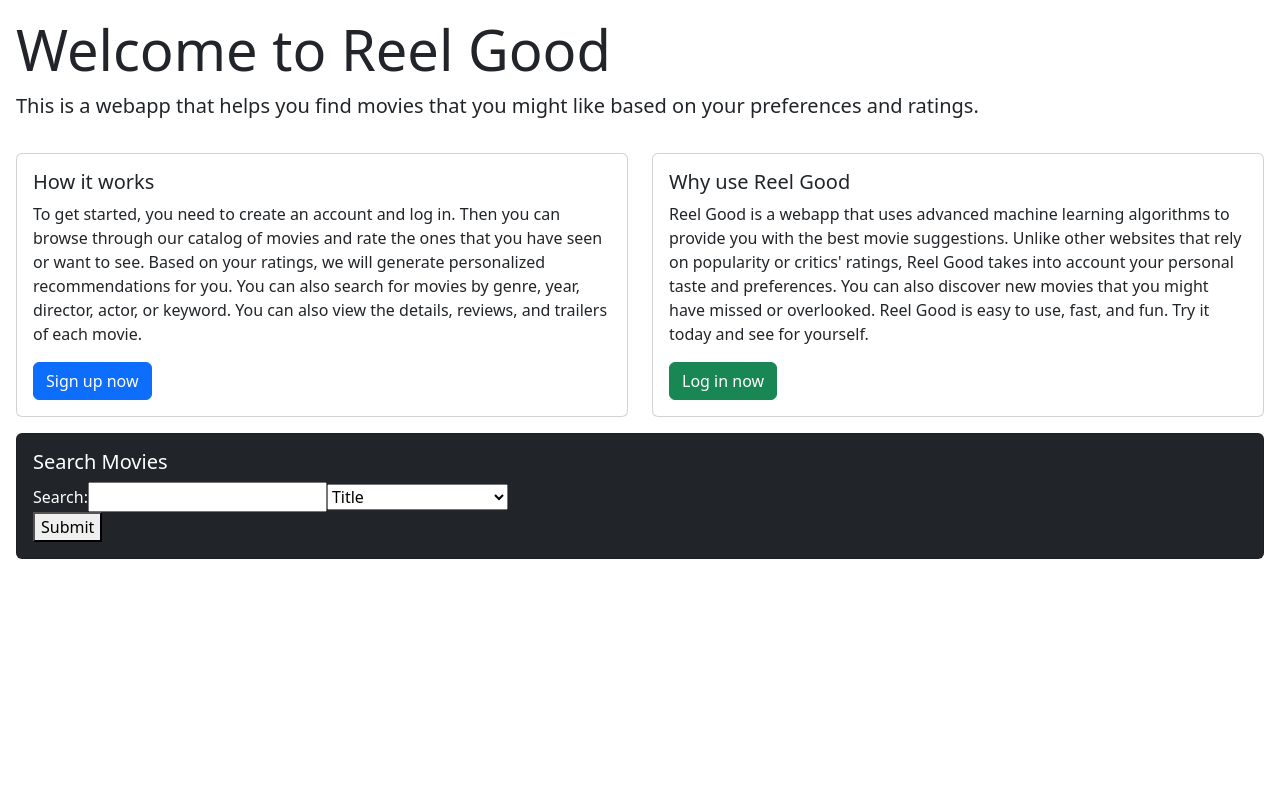
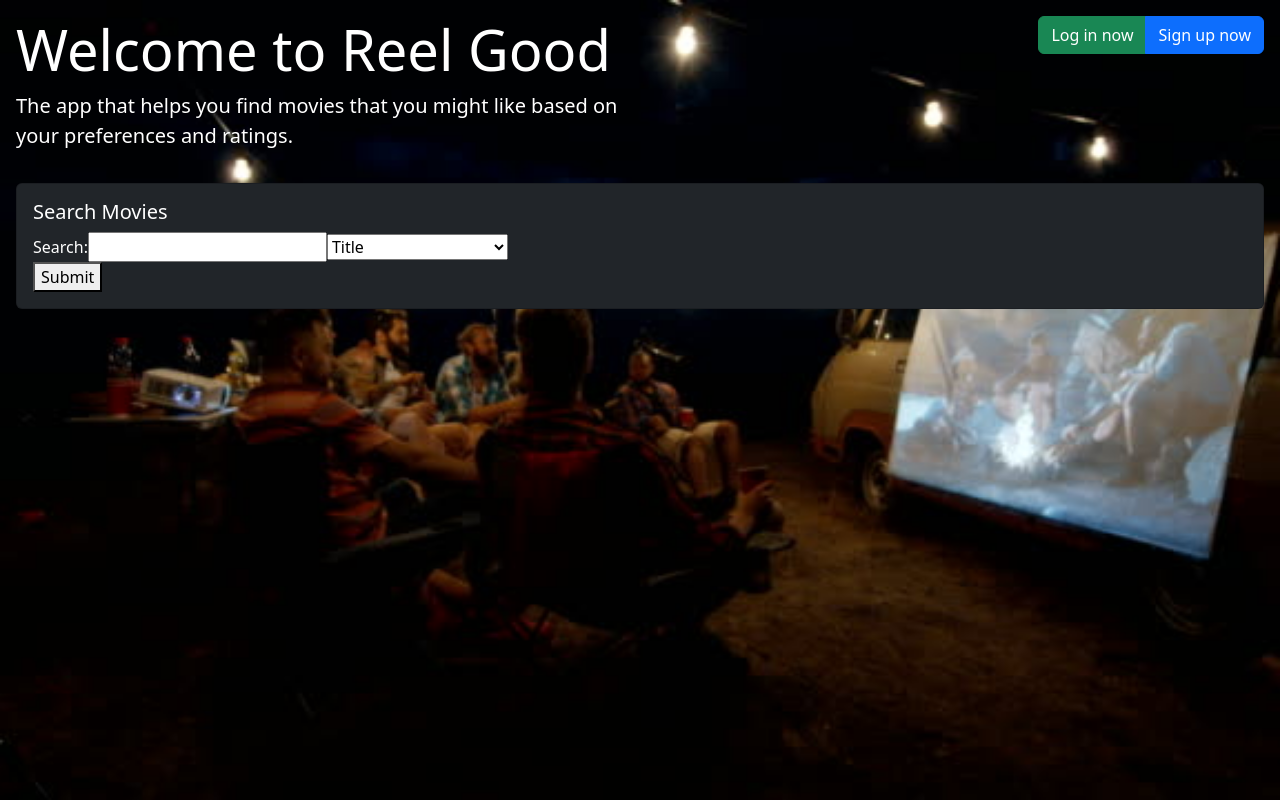
Before and after one commit to ReelGoodOSU/reel-good, a React (Create React App) app: page / in a window 1280 px wide. Built offline with nearby package versions, Linux system fonts and the light colour scheme.

Commit message:
prettier homepage

```diff
--- a/src/App.css
+++ b/src/App.css
@@ -1,10 +1,18 @@
 .App {
   text-align: left;
 }
-
 .App-logo {
   height: 40vmin;
   pointer-events: none;
+}
+
+body {
+  background: url("../media/istockphoto-997308120-640x640-1.jpg") no-repeat
+    center center fixed;
+  -webkit-background-size: cover;
+  -moz-background-size: cover;
+  -o-background-size: cover;
+  background-size: cover;
 }
 
 @media (prefers-reduced-motion: no-preference) {
--- a/src/components/SearchForm.js
+++ b/src/components/SearchForm.js
@@ -1,11 +1,15 @@
 import React, { useReducer, useState } from "react";
 import { Link } from "react-router-dom";
 import "../App.css";
+import Col from "react-bootstrap/Col";
+import Card from "react-bootstrap/Card";
 
 // Renders the results for a single search hit
 function SearchResult({ hit }) {
   return (
-    <li className="search-entry">
+    <Col className="search-entry">
+      <Card>
+        <Card.Body>
           <b>Movie: </b>
           <i>
             <Link to={"/movies/" + hit["_id"]} className="App-link">
@@ -15,7 +19,9 @@ function SearchResult({ hit }) {
           <p>
             <b>Description: </b> {hit["_source"].overview}
           </p>
-    </li>
+        </Card.Body>
+      </Card>
+    </Col>
   );
 }
 
--- a/src/pages/HomePage.js
+++ b/src/pages/HomePage.js
@@ -8,51 +8,23 @@ function HomePage() {
     <Container fluid className="p-3">
       <Row className="mb-3">
         <Col>
-          <h1 className="display-4">Welcome to Reel Good</h1>
-          <p className="lead">
-            This is a webapp that helps you find movies that you might like
-            based on your preferences and ratings.
+          <h1 className="display-4 text-white">Welcome to Reel Good</h1>
+          <p className="lead text-white">
+            The app that helps you find movies that you might like based on your
+            preferences and ratings.
           </p>
         </Col>
-      </Row>
-      <Row className="mb-3">
         <Col>
-          <Card>
-            <Card.Body>
-              <Card.Title>How it works</Card.Title>
-              <Card.Text>
-                To get started, you need to create an account and log in. Then
-                you can browse through our catalog of movies and rate the ones
-                that you have seen or want to see. Based on your ratings, we
-                will generate personalized recommendations for you. You can also
-                search for movies by genre, year, director, actor, or keyword.
-                You can also view the details, reviews, and trailers of each
-                movie.
-              </Card.Text>
+          <div className="float-end">
+            <div className="btn-group">
+              <Button variant="success" as={Link} to="/login">
+                Log in now
+              </Button>
               <Button variant="primary" as={Link} to="/signup">
                 Sign up now
               </Button>
-            </Card.Body>
-          </Card>
-        </Col>
-        <Col>
-          <Card>
-            <Card.Body>
-              <Card.Title>Why use Reel Good</Card.Title>
-              <Card.Text>
-                Reel Good is a webapp that uses advanced machine learning
-                algorithms to provide you with the best movie suggestions.
-                Unlike other websites that rely on popularity or critics'
-                ratings, Reel Good takes into account your personal taste and
-                preferences. You can also discover new movies that you might
-                have missed or overlooked. Reel Good is easy to use, fast, and
-                fun. Try it today and see for yourself.
-              </Card.Text>
-              <Button variant="success" as={Link} to="/login">
-                Log in now
-              </Button>
-            </Card.Body>
-          </Card>
+            </div>
+          </div>
         </Col>
       </Row>
       <Row className="mb-3">
```
Also changed, not shown: media/istockphoto-997308120-640x640-1.jpg (added). Lines whose indentation alone changed are shown as unchanged.
